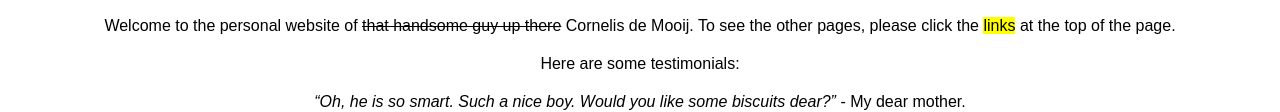
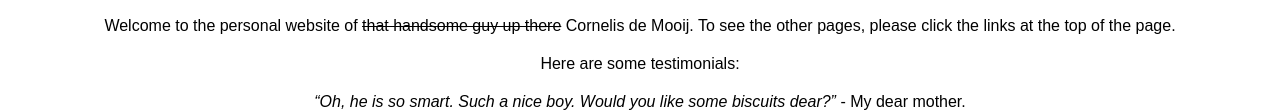
Before and after one commit to cornelisdemooij/HTMLCSSOnlyWebsite, a website: page index.html in a window 1280 px wide. Shown: the part 439-551 px from the top of the page. Drawn offline with Linux system fonts and the light colour scheme.

Commit message:
Removed highlight

```diff
--- a/index.html
+++ b/index.html
@@ -22,7 +22,7 @@
       </ul>
       <p>
         Welcome to the personal website of <del>that handsome guy up there</del> Cornelis de Mooij.
-        To see the other pages, please click the <mark>links</mark> at the top of the page.
+        To see the other pages, please click the links at the top of the page.
       </p>
 
       <p>Here are some testimonials:</p>
```
